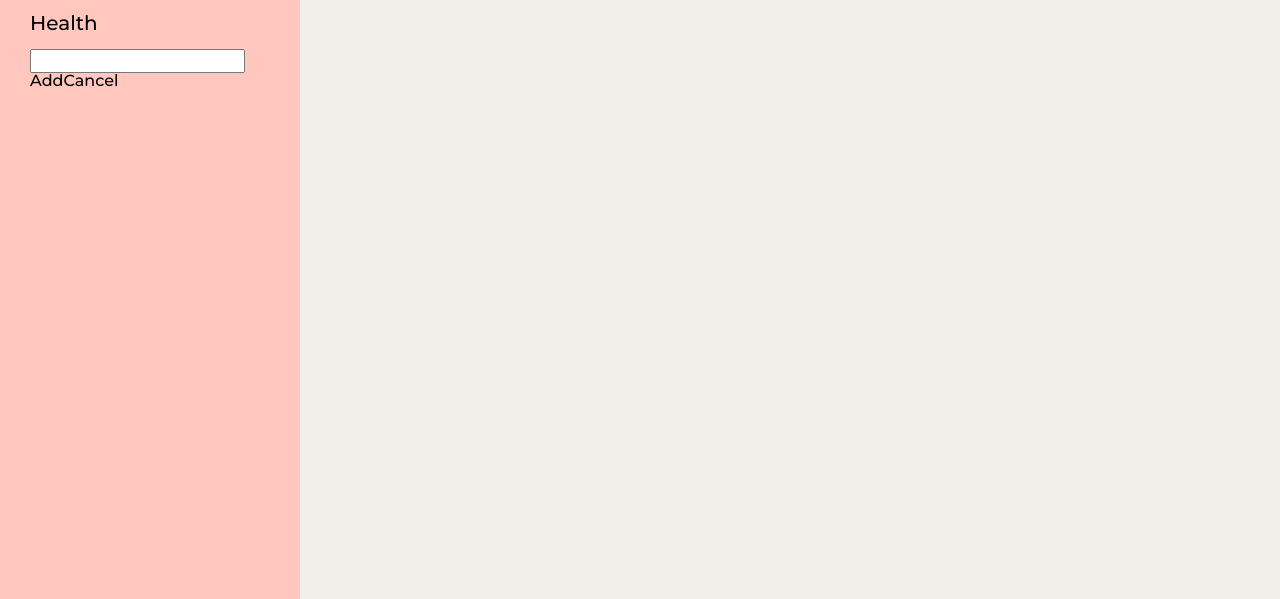
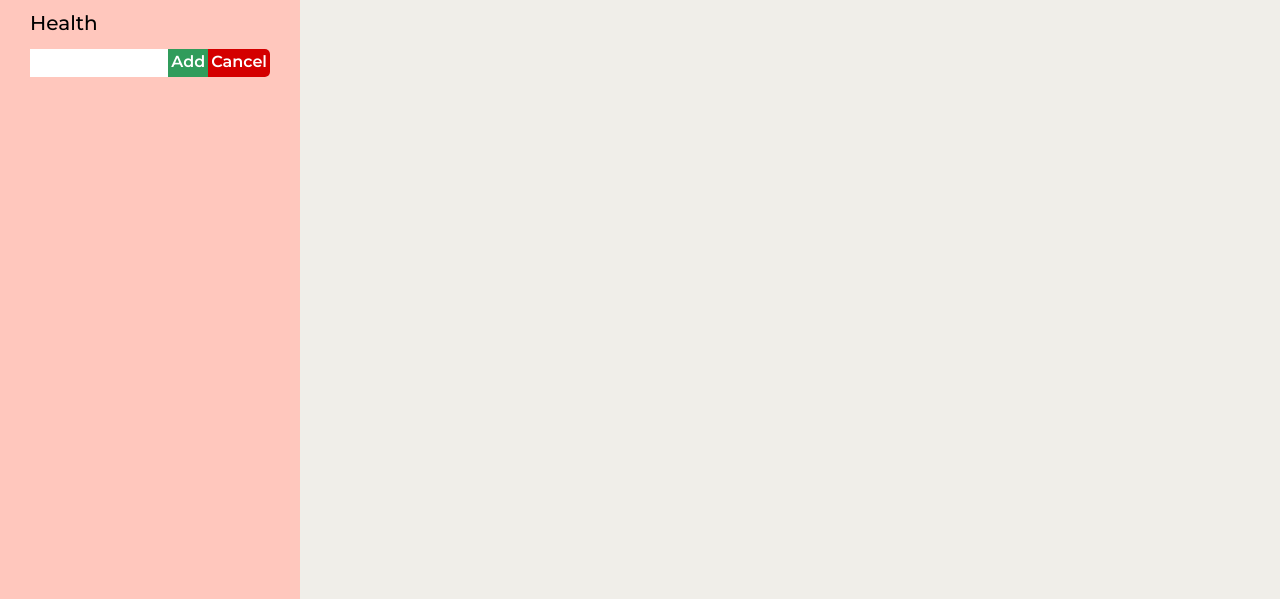
Before and after one commit to bboylen/to-do, a website built with webpack: page dist/index.html in a window 1280 px wide. Both pictures are taken after a click on the element "Add Project +". Shown: the part 249-848 px from the top of the page. Built offline with nearby package versions, Linux system fonts and the light colour scheme; files whose address does not match are found by name.

Commit message:
almost done with add project behavior

```diff
--- a/src/modules/projects.js
+++ b/src/modules/projects.js
@@ -6,7 +6,6 @@ class Project {
 }
 
 function addProjectListeners() {
-
   // Project List
   let projectList = Array.from(
     document.getElementsByClassName("project-list")[0].children
@@ -49,6 +48,8 @@ function addProject(event) {
   addProjectDiv.textContent = "";
   addProjectDiv.removeEventListener("click", addProject);
   // create input/buttons
+  let inputWrapper = document.createElement("div");
+  addProjectDiv.appendChild(inputWrapper);
 
   let projectInput = document.createElement("input");
   let projectCreate = document.createElement("a");
@@ -59,10 +60,33 @@ function addProject(event) {
 
   // append them to addProjectDiv
   for (let element of elements) {
-    addProjectDiv.appendChild(element);
+    inputWrapper.appendChild(element);
   }
 
   // set click behavior
+  projectCreate.addEventListener("click", createProject);
+  projectCancel.addEventListener("click", cancelProject);
+}
+
+function createProject(event) {
+  let projectInputValue = event.target.parentElement.firstChild.value;
+  let newProject = new Project(projectInputValue);
+  console.log(newProject);
+  document.getElementsByClassName("project-list")[0].append(newProject);
+
+  let projectCreate = event.target;
+  let addProjectDiv = projectCreate.parentElement.parentElement;
+
+  while (addProjectDiv.firstChild) {
+    addProjectDiv.removeChild(addProjectDiv.lastChild)
+  }
+
+  addProjectDiv.textContent = "Add Project +"
+  addProjectListeners();
+}
+
+function cancelProject(event) {
+
 }
 
 export { Project, addProjectListeners };
--- a/src/styles/styles.css
+++ b/src/styles/styles.css
@@ -98,6 +98,8 @@ body {
   font-weight: 700;
 }
 
+/* add project */
+
 .add-project {
   font-size: 20px;
 }
@@ -107,13 +109,43 @@ body {
   cursor: pointer;
 }
 
+.add-project div {
+  display: flex;
+  align-items: stretch;
+  width: 100%;
+  border-radius: 5px;
+  background-color: white;
+  color: white;
+  font-weight: 600;
+}
+
 .add-project a, .add-project input {
   display: inline-block;
   font-size: 16px;
+  padding: 5px 3px 5px 3px;
+
+}
+
+.add-project a:nth-child(2) {
+  background-color:#309c5b;
+}
+
+.add-project a:nth-child(2):hover {
+  background-color:#3bbf70;
+}
+
+.add-project a:nth-child(3) {
+  background-color: #d40000;
+  border-radius: 0 5px 5px 0;
+}
+
+.add-project a:nth-child(3):hover {
+  background-color: #ff0000;
 }
 
 .add-project input {
-  width: 3 rem;
+  width: 58%;
+  border: none;
 }
 /* main-content */
 
```
Also changed, not shown: dist/main.js, src/index.js (line endings or trailing spaces).
